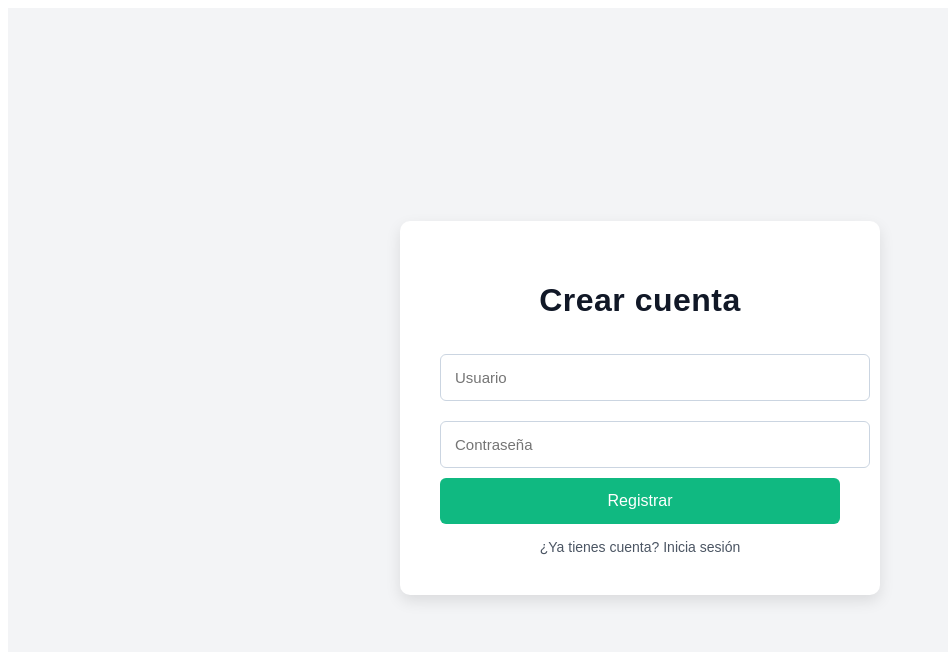
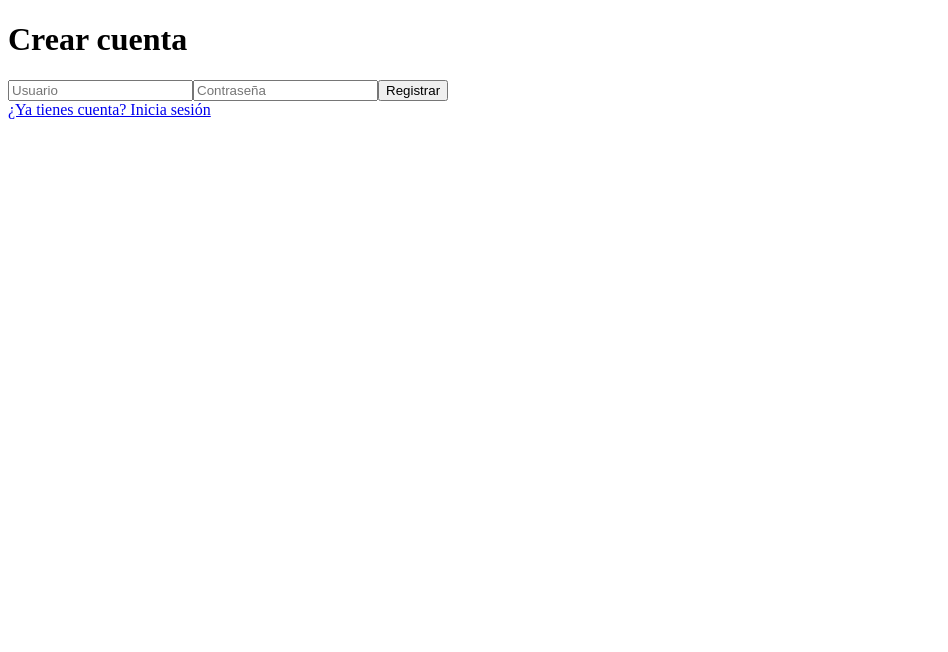
Before and after one commit to Perkiins/hokosocial, a React (Vite) app: page /register in a window 1280 px wide. Shown: the top 652 px of the page, without its empty margins (0-948 px from the left). Built offline with nearby package versions, Linux system fonts and the light colour scheme.

Commit message:
Update register.jsx

```diff
--- a/src/pages/register.jsx
+++ b/src/pages/register.jsx
@@ -1,142 +1,63 @@
-import React, { useState } from "react";
-import { useNavigate } from "react-router-dom";
+import React, { useState } from 'react';
+import { useNavigate } from 'react-router-dom';
 
 export default function Register() {
-  const [username, setUsername] = useState("");
-  const [password, setPassword] = useState("");
-  const [mensaje, setMensaje] = useState("");
+  const [username, setUsername] = useState('');
+  const [password, setPassword] = useState('');
+  const [error, setError] = useState('');
+  const [success, setSuccess] = useState('');
   const navigate = useNavigate();
-
-  const BACKEND_URL = "https://threads-follower.onrender.com"; // Cambia por tu URL real
 
   const handleRegister = async (e) => {
     e.preventDefault();
+    setError('');
+    setSuccess('');
+
     try {
-      const res = await fetch(`${BACKEND_URL}/register`, {
-        method: "POST",
+      const response = await fetch('https://threadsfollower.onrender.com/register', { // ⬅️ CAMBIA ESTA URL
+        method: 'POST',
         headers: {
-          "Content-Type": "application/json"
+          'Content-Type': 'application/json',
         },
-        body: JSON.stringify({ username, password })
+        body: JSON.stringify({ username, password }),
       });
 
-      const data = await res.json();
+      const data = await response.json();
 
-      if (res.ok) {
-        setMensaje("✅ Registro exitoso. Redirigiendo...");
-        setTimeout(() => {
-          navigate("/login");
-        }, 1500);
+      if (response.ok) {
+        setSuccess('Usuario registrado con éxito. Redirigiendo...');
+        setTimeout(() => navigate('/login'), 1500);
       } else {
-        setMensaje(data.message || "Hubo un error al registrarse.");
+        setError(data.message || 'Error al registrar');
       }
     } catch (err) {
-      setMensaje("Error de conexión con el servidor.");
+      setError('Error al conectar con el servidor');
     }
   };
 
   return (
-    <div style={{
-      fontFamily: "'Montserrat', sans-serif",
-      background: "#f3f4f6",
-      display: "flex",
-      justifyContent: "center",
-      alignItems: "center",
-      height: "100vh",
-      margin: 0
-    }}>
-      <div style={{
-        background: "#fff",
-        padding: 40,
-        borderRadius: 10,
-        boxShadow: "0 6px 15px rgba(0,0,0,0.1)",
-        width: "100%",
-        maxWidth: 400,
-        textAlign: "center"
-      }}>
-        <h1 style={{
-          fontFamily: "'Bebas Neue', sans-serif",
-          fontSize: 32,
-          marginBottom: 25,
-          color: "#111827",
-          letterSpacing: "0.5px"
-        }}>
-          Crear cuenta
-        </h1>
-
+    <div className="form-container">
+      <h1>Crear cuenta</h1>
       <form onSubmit={handleRegister}>
         <input
           type="text"
-            name="username"
           placeholder="Usuario"
           value={username}
           onChange={(e) => setUsername(e.target.value)}
           required
-            style={{
-              width: "100%",
-              padding: 14,
-              margin: "10px 0",
-              borderRadius: 6,
-              border: "1px solid #cbd5e1",
-              fontSize: 15
-            }}
         />
         <input
           type="password"
-            name="password"
           placeholder="Contraseña"
           value={password}
           onChange={(e) => setPassword(e.target.value)}
           required
-            style={{
-              width: "100%",
-              padding: 14,
-              margin: "10px 0",
-              borderRadius: 6,
-              border: "1px solid #cbd5e1",
-              fontSize: 15
-            }}
         />
-          <button
-            type="submit"
-            style={{
-              width: "100%",
-              padding: 14,
-              backgroundColor: "#10b981",
-              color: "white",
-              border: "none",
-              borderRadius: 6,
-              fontSize: 16,
-              cursor: "pointer"
-            }}
-          >
-            Registrar
-          </button>
+        <button type="submit">Registrar</button>
       </form>
-
-        <a
-          href="/login"
-          style={{
-            display: "block",
-            marginTop: 15,
-            fontSize: 14,
-            color: "#4b5563",
-            textDecoration: "none"
-          }}
-        >
-          ¿Ya tienes cuenta? Inicia sesión
-        </a>
-
-        {mensaje && (
-          <div style={{
-            marginTop: 20,
-            color: mensaje.startsWith("✅") ? "green" : "red",
-            fontSize: 14
-          }}>
-            {mensaje}
-          </div>
-        )}
-      </div>
+      {error && <p style={{ color: 'red' }}>{error}</p>}
+      {success && <p style={{ color: 'green' }}>{success}</p>}
+      <a href="/login">¿Ya tienes cuenta? Inicia sesión</a>
     </div>
   );
 }
```
Lines whose indentation alone changed are shown as unchanged.
